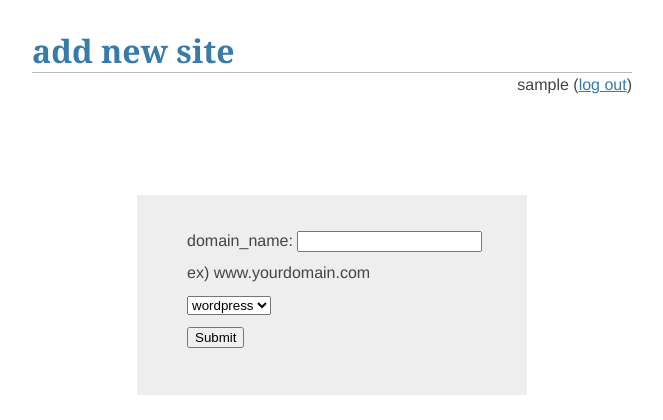
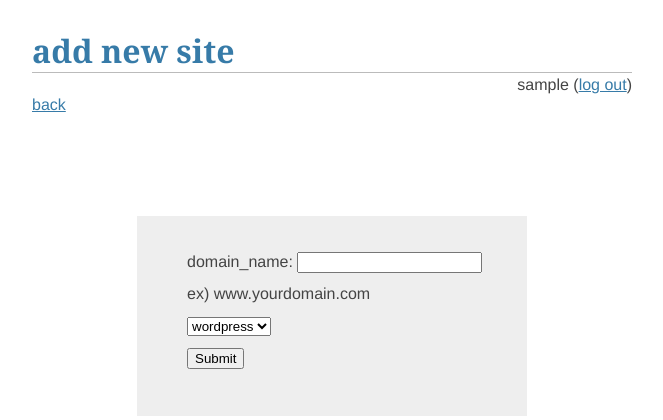
Before and after one commit to planset/py-admin-ng-wp, a Flask app: page /addnewsite in a window 1280 px wide. Shown: the top 420 px of the page, without its empty margins (308-971 px from the left). Run offline with Flask 2, Linux system fonts and the light colour scheme; the visitor is signed in with stand-in values (Sample User, id 1); data comes from the database, SQL or seed files in the repository; some libraries are stand-ins or nearby versions.

```diff
--- a/templates/addnewsite.html
+++ b/templates/addnewsite.html
@@ -1,6 +1,7 @@
 {% extends "layout.html" %}
 {% set title="add new site" %}
 {% block body %}
+<div>{{ link_to("list", "back") }}</div>
 <div id="add_new_site_form_container">
     {% call form_tag('addnewsite', method="POST") %}
 			<div>domain_name: <input type="text" name="domain_name" id="domain_name" value="" /></div>
```
Also changed, not shown: 3 other files.
